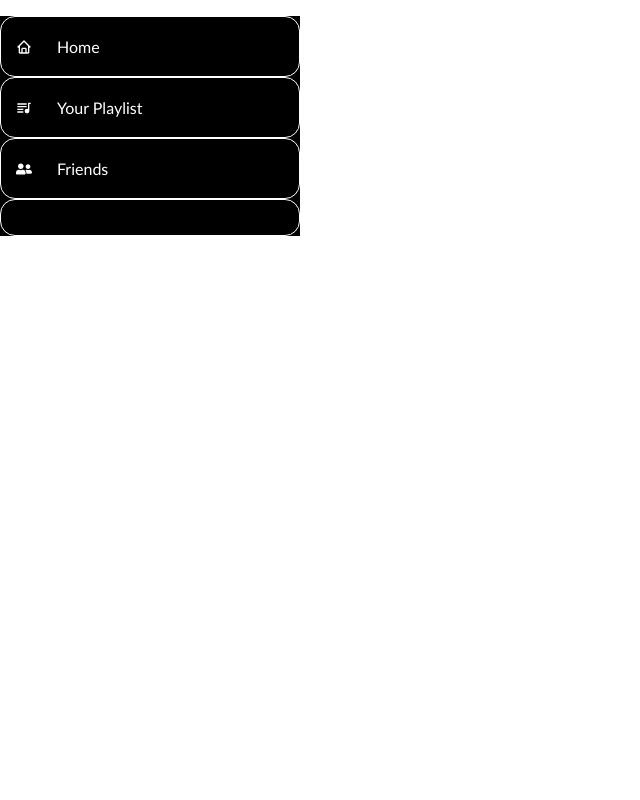
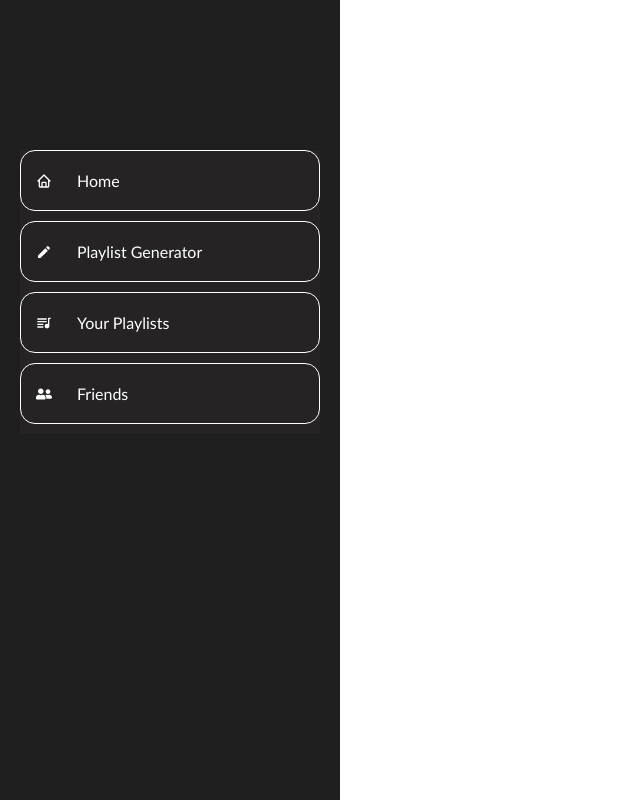
Before and after one commit to csesoc/trainee-3-23t3, a React (Vite) app in the folder client/: page / in a window 1280 px wide. Shown: the whole page, without its empty margins (0-640 px from the left). Built offline with nearby package versions, Linux system fonts and the light colour scheme.

Commit message:
Modified Colours and created gaps between bars

```diff
--- a/client/src/Components/Sidebar.css
+++ b/client/src/Components/Sidebar.css
@@ -1,17 +1,18 @@
 .sidebar {
   height: 100%;
-  width: 300px;
-  background-color: white;
+  width: 340px;
+  background-color: rgb(32, 31, 31);
   overflow: hidden;
 }
 
 .sidebarlist {
   height: auto;
-  width: auto;
-  background-color: black;
-  padding-bottom: 0px;
+  width: 300px;
+  background-color: rgb(37, 35, 35);
   padding-left: 0px;
   overflow: hidden;
+  margin-top: 150px;
+  margin-left: 20px;
 }
 
 .sidebarlist .row {
@@ -25,6 +26,7 @@
   font-family: 'Trebuchet MS', 'Lucida Sans Unicode', 'Lucida Grande', 'Lucida Sans', Arial, sans-serif;
   overflow: hidden;
   align-items: center;
+  margin-bottom: 10px;
 }
 
 .icon {
--- a/client/src/Components/Sidebar.jsx
+++ b/client/src/Components/Sidebar.jsx
@@ -12,6 +12,7 @@ function Sidebar() {
               <div className="icon">{value.icon}</div>
               <div className="title">{value.title}</div>
             </li>
+
           );
         })}
       </ul>
--- a/client/src/Components/SidebarInfo.jsx
+++ b/client/src/Components/SidebarInfo.jsx
@@ -3,6 +3,7 @@
 // Contains Icon
 import {BiHome, BiSolidPlaylist} from "react-icons/bi"
 import {FaUserFriends} from "react-icons/fa"
+import {IoMdCreate} from "react-icons/io"
 
 
 export const SidebarInfo = [
@@ -12,7 +13,12 @@ export const SidebarInfo = [
     link: "/",
   },
   {
-    title: "Your Playlist",
+    title: "Playlist Generator",
+    icon: <IoMdCreate></IoMdCreate>,
+    link: "/generator"
+  },
+  {
+    title: "Your Playlists",
     icon: <BiSolidPlaylist></BiSolidPlaylist>,
     link: "/playlist"
   },
@@ -21,7 +27,5 @@ export const SidebarInfo = [
     icon: <FaUserFriends></FaUserFriends>,
     link: "/friends"
   },
-  {
 
-  }
 ]
```
